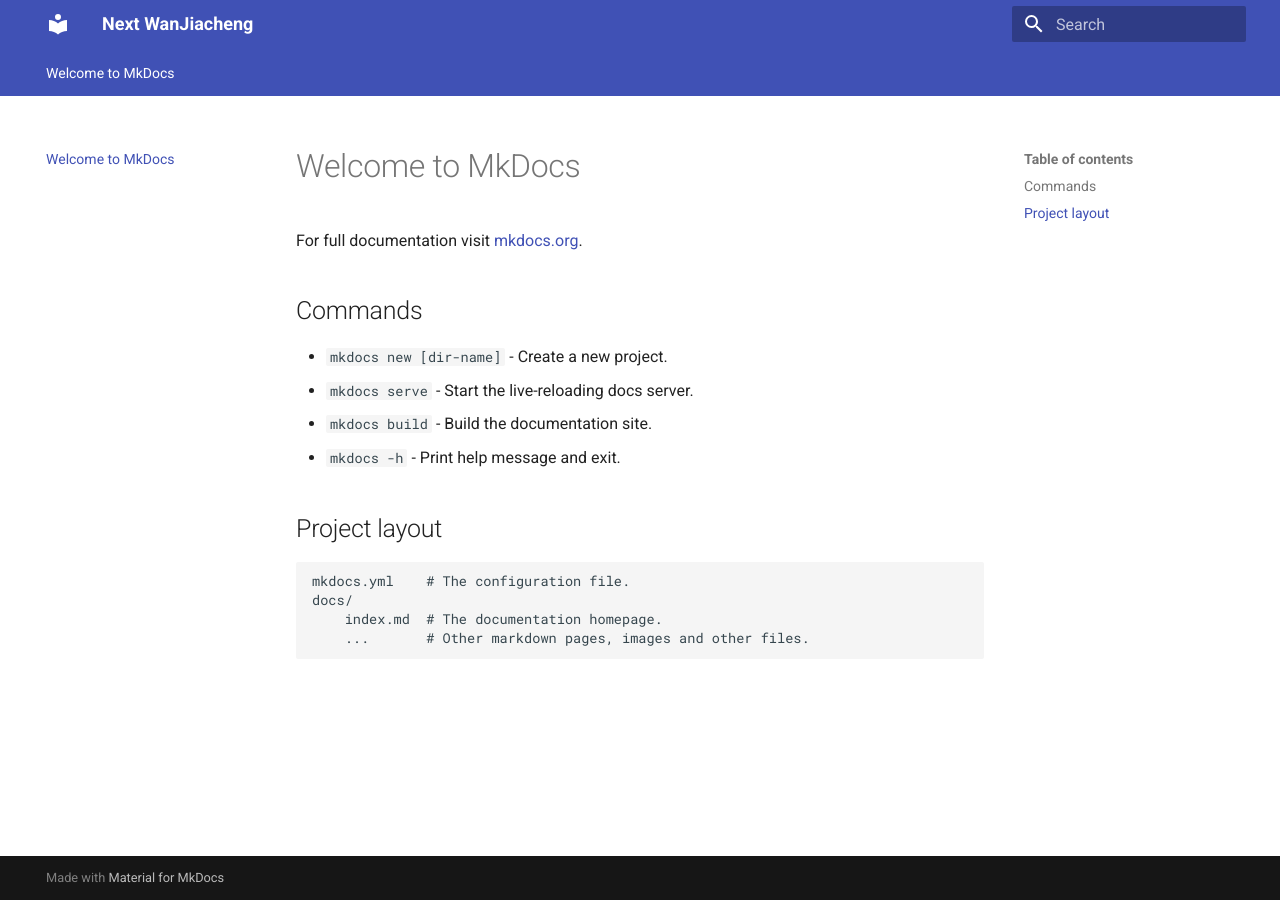
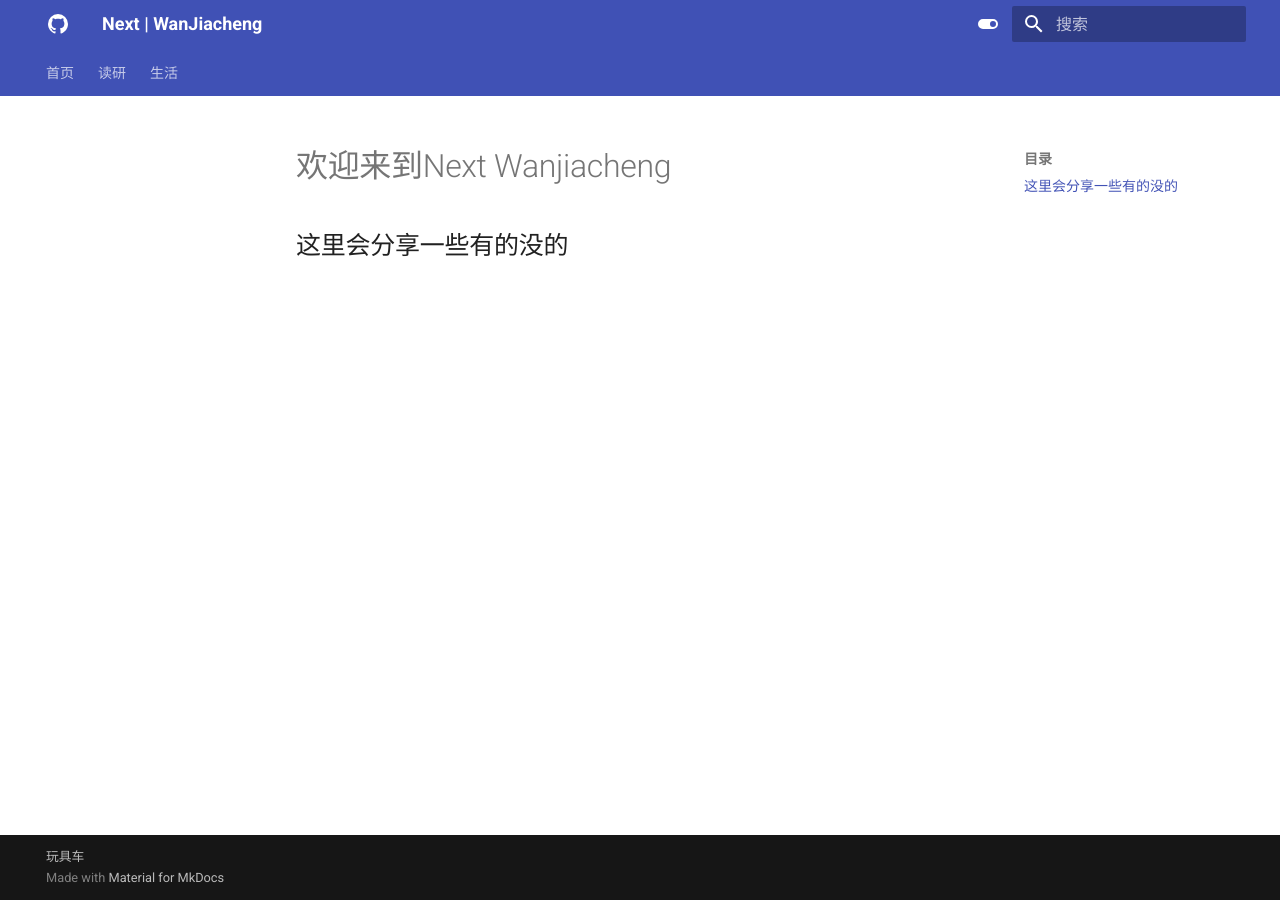
Before and after one commit to wan-jiacheng/wan-jiacheng, an MkDocs documentation site: the page built from docs/index.md, in a window 1280 px wide. Built offline with MkDocs 1.6.1 and Material for MkDocs 9.7.7, drawn with Linux system fonts in a browser that asks for light colours; old or Windows-style settings are respelled for this version of MkDocs.

Commit message:
添加网站源文件和图片

```diff
--- a/docs/index.md
+++ b/docs/index.md
@@ -1,17 +1,2 @@
-# Welcome to MkDocs
-
-For full documentation visit [mkdocs.org](https://www.mkdocs.org).
-
-## Commands
-
-* `mkdocs new [dir-name]` - Create a new project.
-* `mkdocs serve` - Start the live-reloading docs server.
-* `mkdocs build` - Build the documentation site.
-* `mkdocs -h` - Print help message and exit.
-
-## Project layout
-
-    mkdocs.yml    # The configuration file.
-    docs/
-        index.md  # The documentation homepage.
-        ...       # Other markdown pages, images and other files.
+# 欢迎来到Next Wanjiacheng
+## 这里会分享一些有的没的
--- a/mkdocs.yml
+++ b/mkdocs.yml
@@ -1,10 +1,48 @@
-site_name: Next WanJiacheng
+site_name: Next | WanJiacheng
 theme:
   name: material
-  palette:
-    primary: 'indigo'
-    accent: 'pink'
+
+  icon:
+    logo: material/github
+
+  language: zh
+
+  palette: # Toggle light mode
+    - scheme: default
+      primary: indigo
+      accent: indigo
+      toggle:
+        icon: material/toggle-switch
+        name: 切换到深色模式
+
+    # Toggle dark mode
+    - scheme: slate
+      primary: blue
+      accent: blue
+      toggle:
+        icon: material/toggle-switch-off-outline
+        name: 切换到浅色模式
+
+
   features:
     - navigation.tabs
     - navigation.top
-    - navigation.expand
+    - search.highlight
+
+
+
+copyright: 玩具车
+
+nav:
+
+  - 首页:
+      - 自我介绍: 首页\关于我.md
+
+  - 读研:
+      - 老程的大饼: 读研\nextme.md
+      - 文献阅读:
+        - IAECRA: 文献\IAERCEA\IAERCEA.md
+        - SOI-GA: 文献\SOI_GA\SOI_GA.md
+
+  - 生活:
+      - 不能没有音乐: 人间世\推荐的音乐.md
```
Also changed, not shown: docs/文献/IAERCEA/IAERCEA.md (added, +125 -0 lines), docs/人间世/推荐的音乐.md (added), docs/文献/IAERCEA/fig/RDG.png (added), docs/文献/IAERCEA/fig/VC.png (added), docs/文献/IAERCEA/fig/VCCH.png (added), docs/文献/IAERCEA/fig/image.png (added), docs/文献/IAERCEA/fig/image1.png (added), docs/文献/IAERCEA/fig/image2.png (added), docs/文献/IAERCEA/fig/流程.png (added), docs/文献/LLM/llm.md (added), docs/文献/SOI_GA/SOI_GA.md (added), docs/读研/VL_PSO.md (added), docs/读研/nextme.md (added), docs/首页/关于我.md (added).
